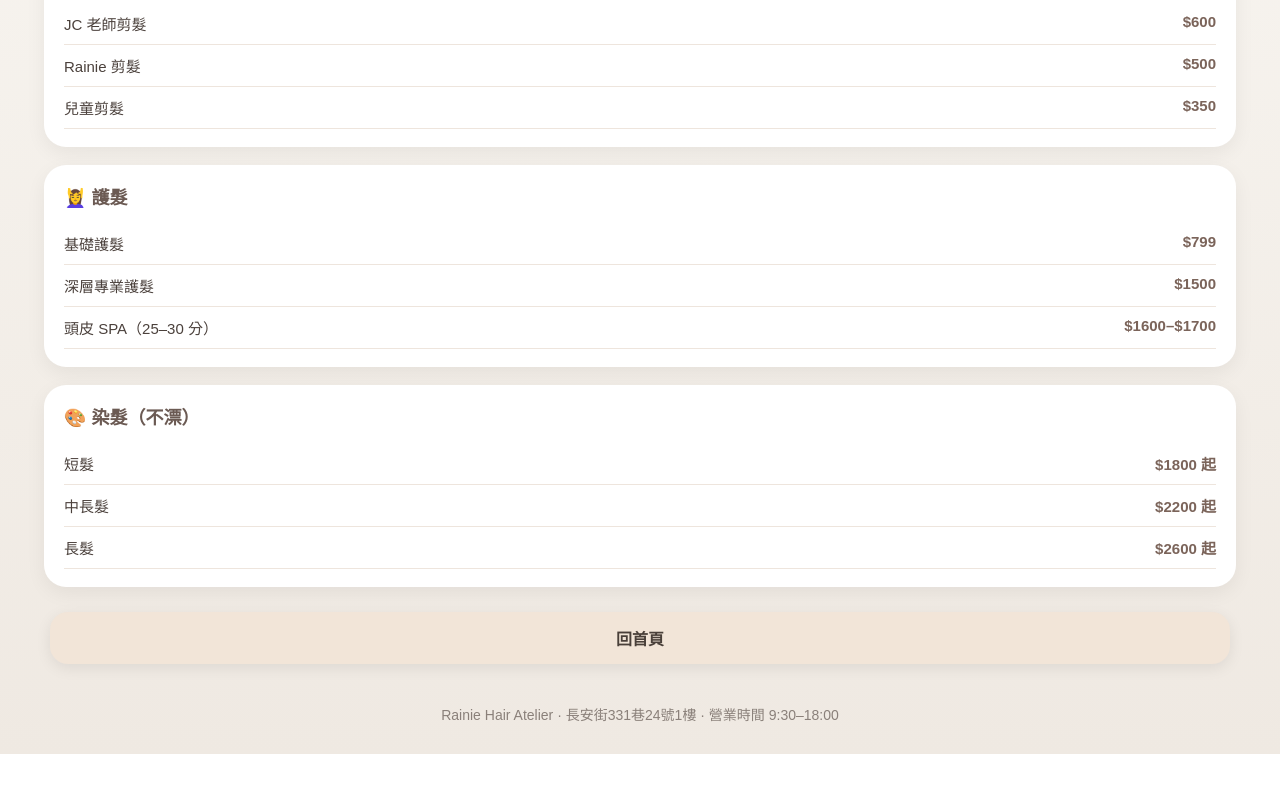
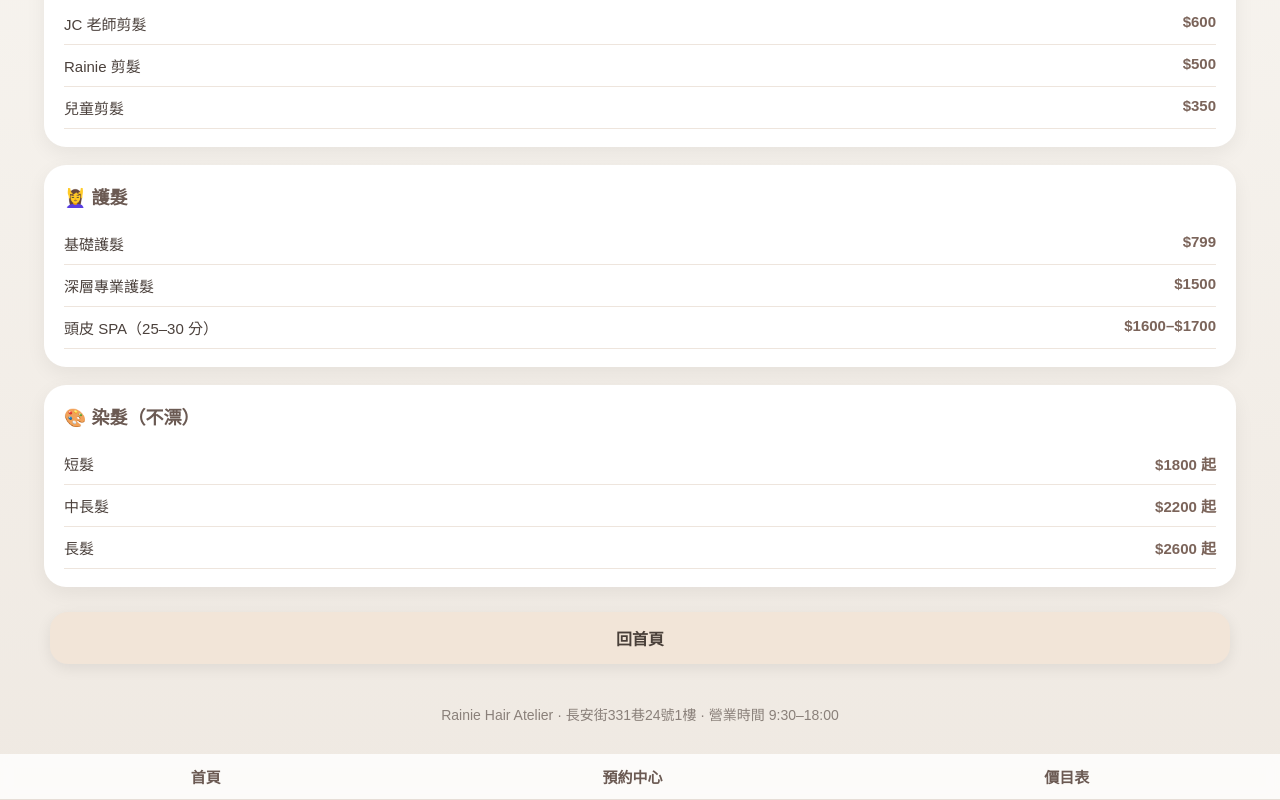
Before and after one commit to yvv8schrsb-glitch/Repository-name-rainie-atelier, a plain HTML site: page price.html in a window 1280 px wide. Shown: the part 485-1285 px from the top of the page. Before the commit the page ends 1239 px from the top, so only its background shows below. Drawn offline with Linux system fonts and the light colour scheme.

Commit message:
Add navigation bar to price.html
Added a navigation bar with links to homepage, booking, and price pages.

```diff
--- a/price.html
+++ b/price.html
@@ -151,4 +151,32 @@ body {
 </div>
 
 </body>
+    <!-- 導覽列 -->
+<div class="nav">
+    <a href="index.html">首頁</a>
+    <a href="booking.html">預約中心</a>
+    <a href="price.html">價目表</a>
+</div>
+
+<style>
+.nav {
+    width: 100%;
+    display: flex;
+    justify-content: space-around;
+    background: #ffffffcc;
+    backdrop-filter: blur(6px);
+    padding: 12px 0;
+    position: sticky;
+    top: 0;
+    z-index: 99;
+    border-bottom: 1px solid #e6ddd6;
+}
+
+.nav a {
+    text-decoration: none;
+    font-weight: 700;
+    color: #6b5a53;
+    font-size: 15px;
+}
+</style>
 </html>
```
